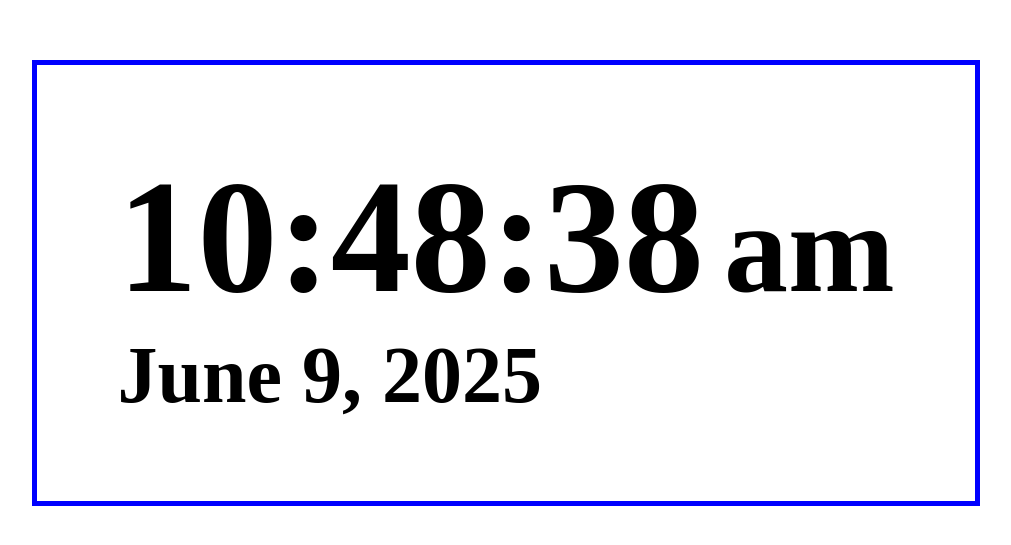
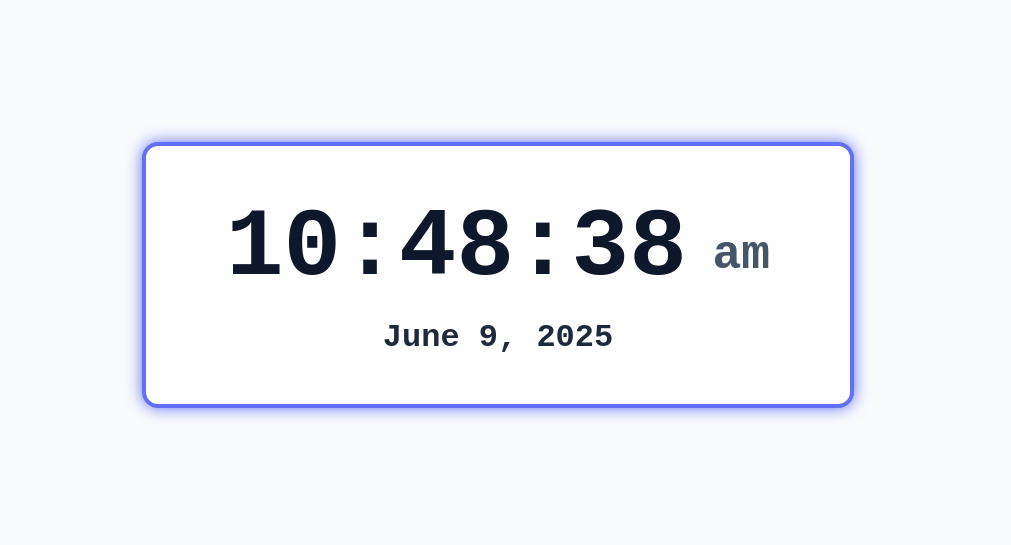
Before and after one commit to Shubhampiet/date-time, a plain HTML site: page index.html in a window 1280 px wide. Shown: the part 125-670 px from the top of the page, without its empty margins (142-1153 px from the left). Drawn offline with Linux system fonts and the light colour scheme.

Commit message:
Cosmetic enhancements

```diff
--- a/index.css
+++ b/index.css
@@ -1,31 +1,62 @@
+@import url("https://fonts.googleapis.com/css2?family=Poppins:ital,wght@0,100;0,200;0,300;0,400;0,500;0,600;0,700;0,800;0,900;1,100;1,200;1,300;1,400;1,500;1,600;1,700;1,800;1,900&display=swap");
+
 body {
   height: 100vh;
   width: 100vw;
-}
-
-.center-items {
+  margin: 0;
+  font-family: "Space Mono", monospace;
+  background: #f8fafc;
   display: flex;
   align-items: center;
   justify-content: center;
 }
 
-#container {
-  border: 5px solid blue;
-  padding: 5rem;
+@keyframes borderPulse {
+    0% {
+        border-color: #3b82f6;
+        box-shadow: 0 0 10px #3b82f6;
+      }
+      50% {
+        border-color: #8b5cf6;
+        box-shadow: 0 0 20px #8b5cf6;
+      }
+      100% {
+        border-color: #3b82f6;
+        box-shadow: 0 0 10px #3b82f6;
+      }
 }
 
+#container {
+  border: 4px solid #3b82f6;
+  border-radius: 1rem;
+  background: #ffffff;
+  padding: 3rem 5rem;
+  box-shadow: 0 10px 25px rgba(0, 0, 0, 0.1);
+  text-align: center;
+
+  animation: borderPulse 4s infinite ease-in-out;
+}
+
+
 #time-element {
-  font-size: 10rem;
+  font-size: 6rem;
   font-weight: bold;
+  color: #0f172a;
+
+  animation: tickBounce 1s infinite;
 }
 
 #amPm-element {
-  font-size: 8rem;
+  font-size: 3rem;
   font-weight: bold;
+  color: #475569;
   margin-left: 1rem;
+  vertical-align: super;
 }
 
-#date-element{
-    font-size: 5rem;
-    font-weight: bold;
+#date-element {
+  font-size: 2rem;
+  font-weight: 600;
+  color: #1e293b;
+  margin-top: 1rem;
 }
```
